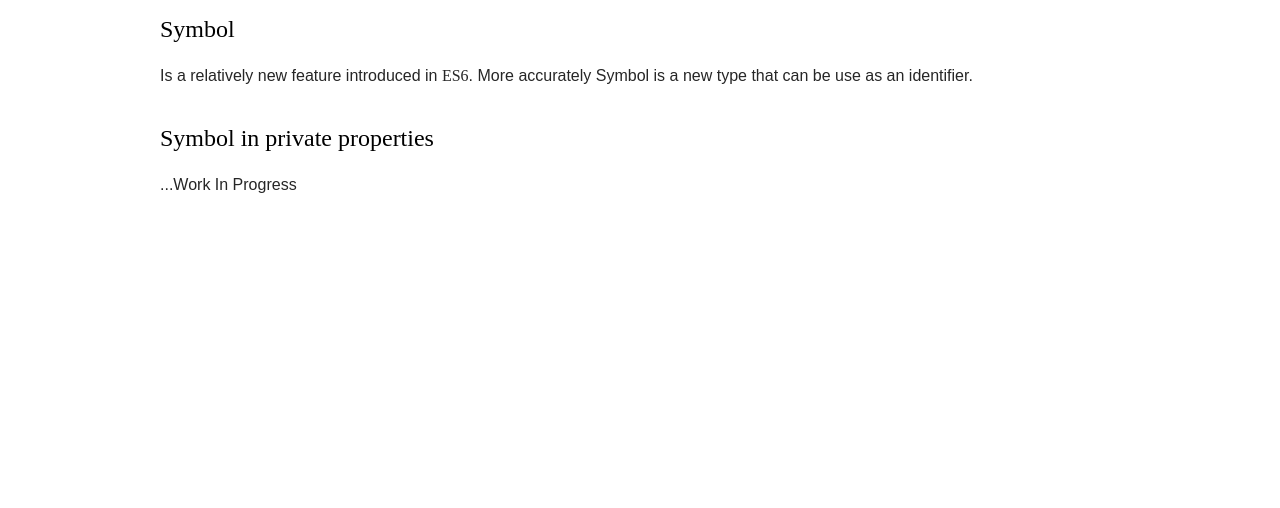
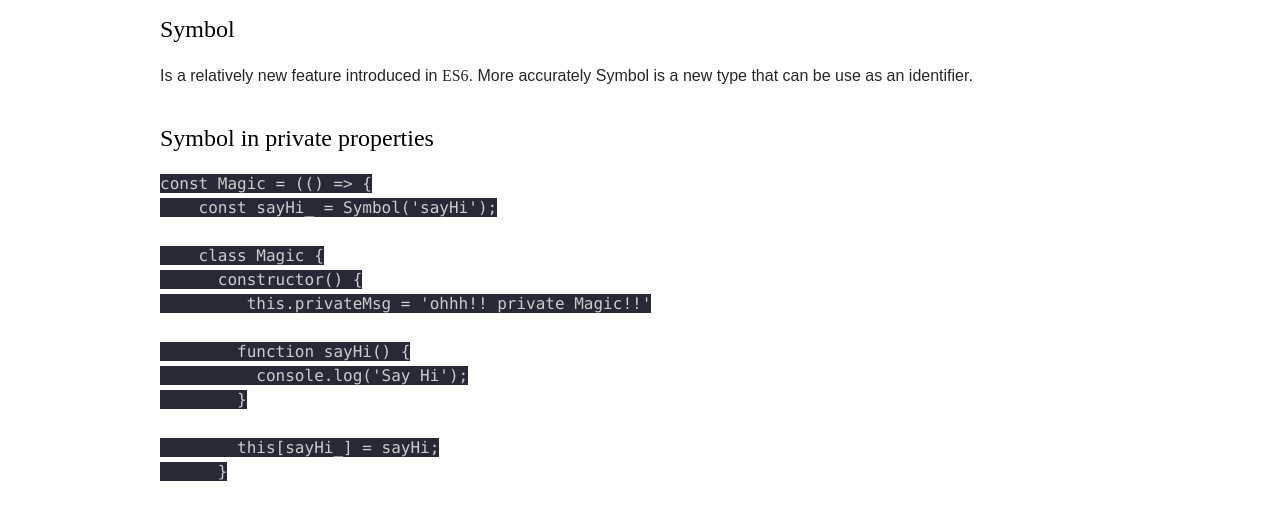
Before and after one commit to neomaxzero/blog, a Gatsby site: page /006-js-private-properties-2/ in a window 1280 px wide. Shown: the part 199-707 px from the top of the page. Built offline with nearby package versions, Linux system fonts and the light colour scheme; Gatsby itself is replaced by a stand-in of ours; some packages are replaced by stand-ins of ours; code samples lack their colours; a web font is replaced by a local one.

Commit message:
Update 006-js-private-properties-2.md
Add code to second example

````diff
--- a/src/posts/006-js-private-properties-2.md
+++ b/src/posts/006-js-private-properties-2.md
@@ -17,4 +17,35 @@ More accurately Symbol is a new type that can be use as an identifier.
 
 ## Symbol in private properties
 
-...Work In Progress
+```javascript
+const Magic = (() => {
+    const sayHi_ = Symbol('sayHi');
+
+    class Magic {
+      constructor() {
+         this.privateMsg = 'ohhh!! private Magic!!'
+
+        function sayHi() {
+          console.log('Say Hi');
+        }
+
+        this[sayHi_] = sayHi;
+      }
+
+      sayMagic() {
+        console.log(this.privateMsg);
+      }
+
+      sayFromPrivate() {
+        this[sayHi_]();
+      }
+    }
+    return Magic;
+})();
+
+const magician = new Magic();
+
+magician.sayHi(); // magician.sayHi is not a function
+magician.sayMagic(); // ohhh!! private Magic!!
+magician.sayFromPrivate(); // Say Hi
+```
````
